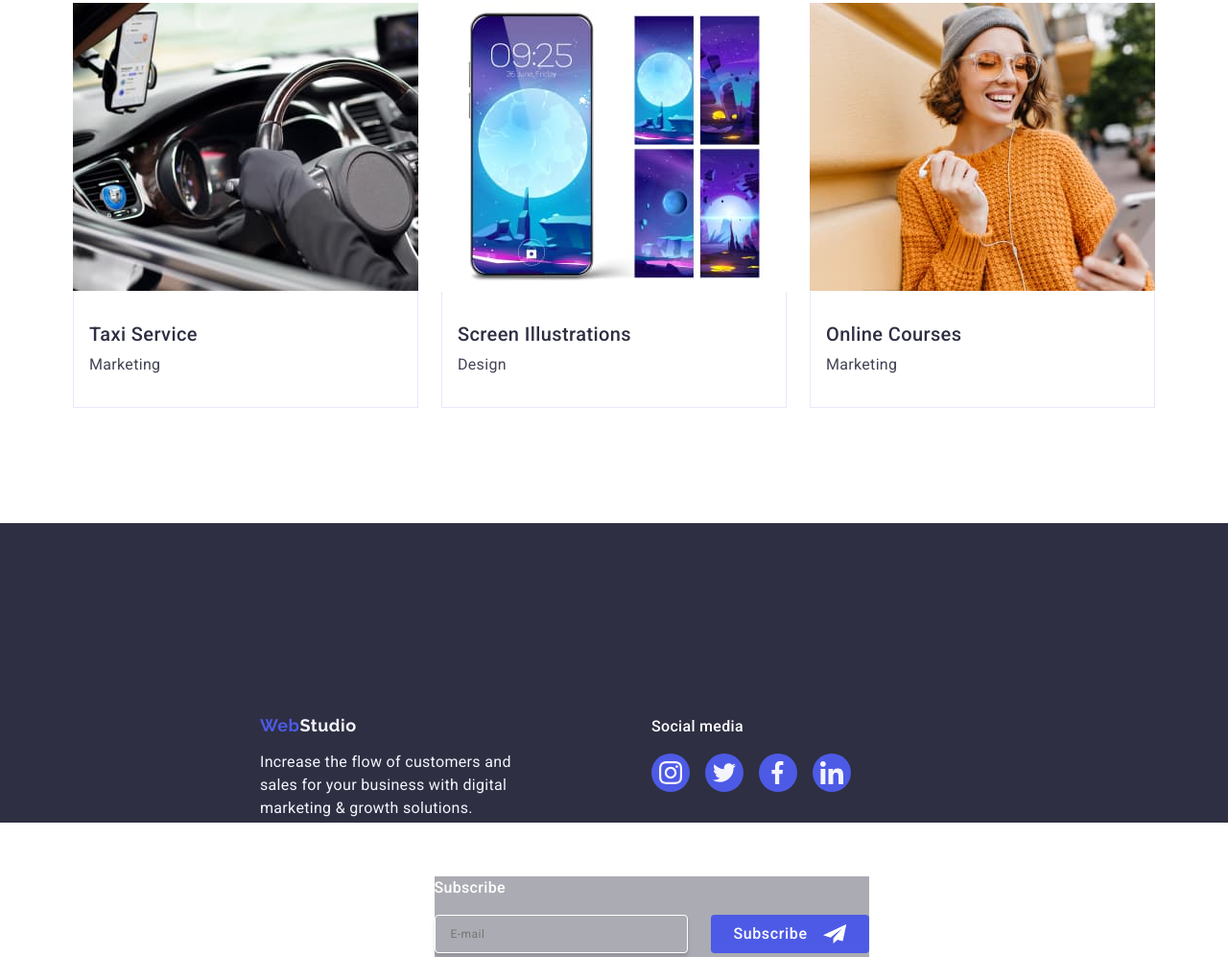
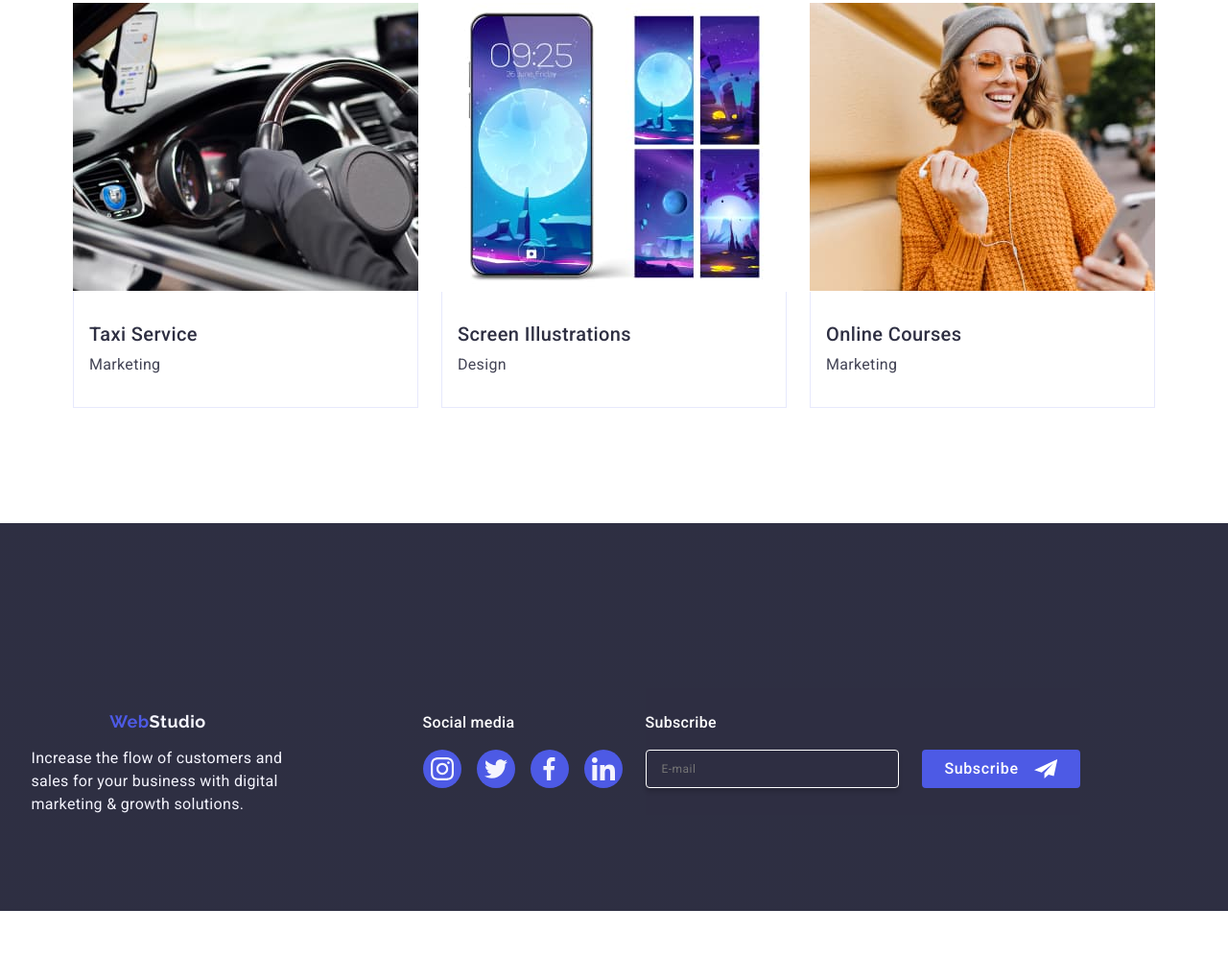
Before and after one commit to Olexandr-L45D/goit-markup-hw-006, a plain HTML site: page index.html in a window 1280 px wide. Shown: the part 2694-3691 px from the top of the page at 96% size. After the commit the page ends 3643 px from the top, so only its background shows below. Drawn offline with nearby package versions, Linux system fonts and the light colour scheme.

Commit message:
footer Ude Versies

```diff
--- a/css/styles.css
+++ b/css/styles.css
@@ -775,7 +775,6 @@ address {
 
 footer  {
    max-width: 768px;
-   height: 664px;
    background: #2e2f42;
    background-repeat: no-repeat;
    background-position: center;
@@ -955,7 +954,6 @@ border-radius: 4px;
 @media screen and (min-width: 768px) {
    footer {
       max-width: 1158px;
-      height: 456px;
       background-image: linear-gradient(rgba(46, 47, 66, 0.7),
     rgba(46, 47, 66, 0.7)), url(../images/Dark-bgFoot-Planchet1x.jpg);
    }
@@ -974,7 +972,7 @@ border-radius: 4px;
    display: flex;
    flex-wrap: wrap;
    flex-direction:row;
-   gap: 72px 24px;
+   gap: 48px 24px;
    margin-left: 0px;
 }
 .style {
@@ -986,8 +984,11 @@ border-radius: 4px;
    width: 264px;
    display: block;
    align-content: flex-start;
-   padding-top: 96px;
-   text-align: center;
+   padding-top: 48px 0px 0px 0px;
+   text-align: center;
+}
+.social-media-conteiner {
+   padding-top: 48px 0px 0px 0px;
 }
 
 .footer-text {
@@ -1006,7 +1007,9 @@ border-radius: 4px;
    display:inline-block;
    margin-left: 0px;
    background-color: rgba(46, 47, 66, 0.4);
-   transition: opacity 250ms cubic-bezier(0.4, 0, 0.2, 1), visibility 250ms cubic-bezier(0.4, 0, 0.2, 1);
+   transition: opacity 250ms cubic-bezier(0.4, 0, 0.2, 1),
+    visibility 250ms cubic-bezier(0.4, 0, 0.2, 1);
+    padding: 24px 0px;
 }
 
 .modal-sabtitle-footer {
@@ -1085,7 +1088,7 @@ border-radius: 4px;
       footer {
          padding: 100px 0px;
          max-width: 1440px;
-         height: 312px;
+         background: #2e2f42;
          background-image: linear-gradient(rgba(46, 47, 66, 0.7),
          rgba(46, 47, 66, 0.7)), url(../images/Dark-bgFoot-Planchet1x.jpg);
         }
@@ -1102,9 +1105,8 @@ border-radius: 4px;
 
    .footer-container {
       display: flex;
-      flex-direction: row;
-      flex-wrap: wrap;
       align-items: baseline;
+
    }
    .style {
       display: flex;
@@ -1117,15 +1119,9 @@ border-radius: 4px;
       margin-right: 120px;
       display: inline-block;
       align-content: flex-start;
-   padding-top: 100px;
-}
-
-.dacdrop-footer {
-   margin-left: 200px;
-   margin-right: 0px;
-}
-
-/*.footer-text {
+   }
+
+   .footer-text {
     font-size: 16px;
     line-height: 24px;
     letter-spacing: 0.02em;
@@ -1133,9 +1129,10 @@ border-radius: 4px;
     margin: 0px;
     padding: 0px;
     max-width: 264px;
-}*/
-
-/*.footer-link {
+
+   }
+
+   .footer-link {
       font-family: Raleway;
       font-size: 18px;
       font-weight: 700;
@@ -1145,14 +1142,18 @@ border-radius: 4px;
       color: #F4F4FD;
       display: inline-block;
       margin-bottom: 16px;
-}*/
-
-/*.footer-logo-color {
+
+   }
+
+   .footer-logo-color {
       color: #4D5AE5;
       cursor: pointer;
-}*/
-
-/*.icon-group-footer-link {
+   }
+   .social-media-conteiner {
+
+   }
+
+   .icon-group-footer-link {
       display: flex;
       gap: 16px;
       width: 100%;
@@ -1161,7 +1162,6 @@ border-radius: 4px;
    }
 
    .sab-title-footer {
-   text-align: left;
    font-weight: 500;
    font-size: 16px;
    line-height: 1.5;
@@ -1199,8 +1199,7 @@ text-align: left;
    .footer-icon {
       fill: #f4f4fd;
 
-}*/
-/*--MODAL Form Foter--*/
+   }
 
 /*--MODAL Form Free--*/
 
```
Lines whose indentation alone changed are shown as unchanged.
